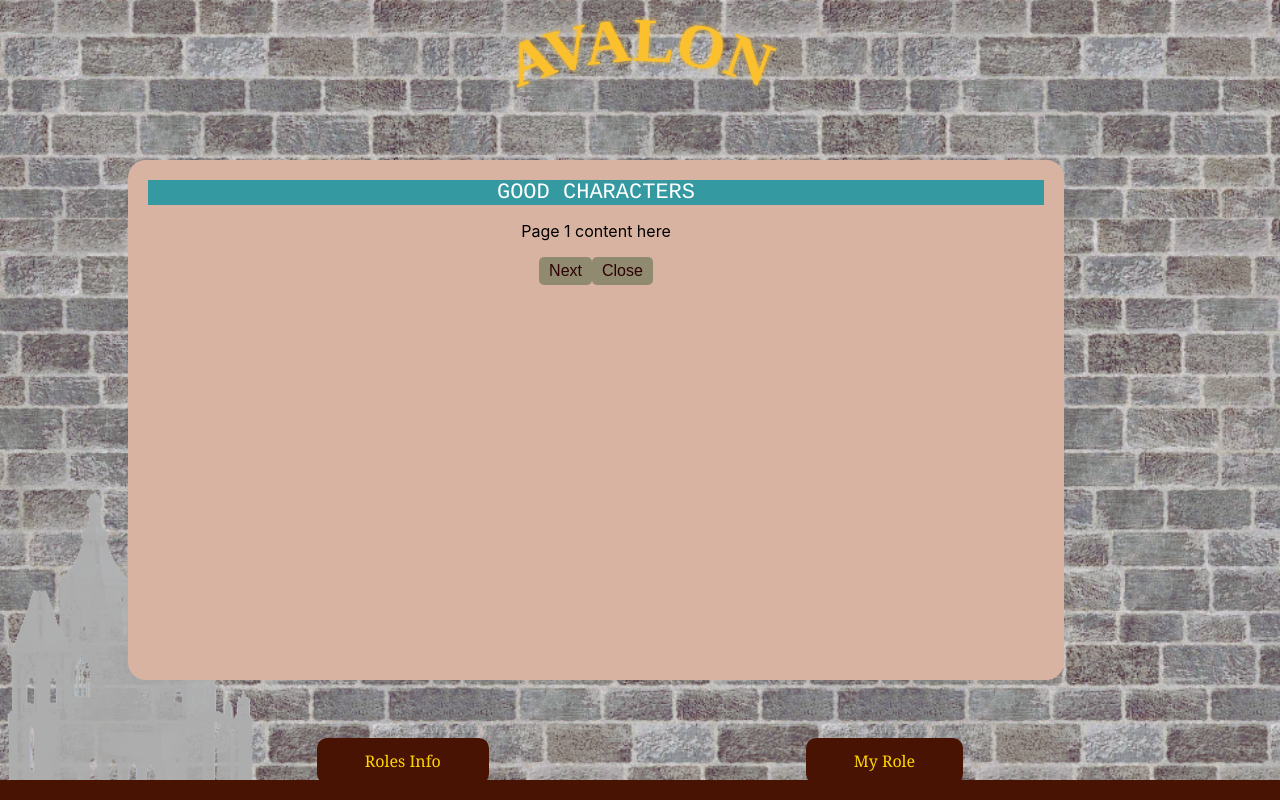
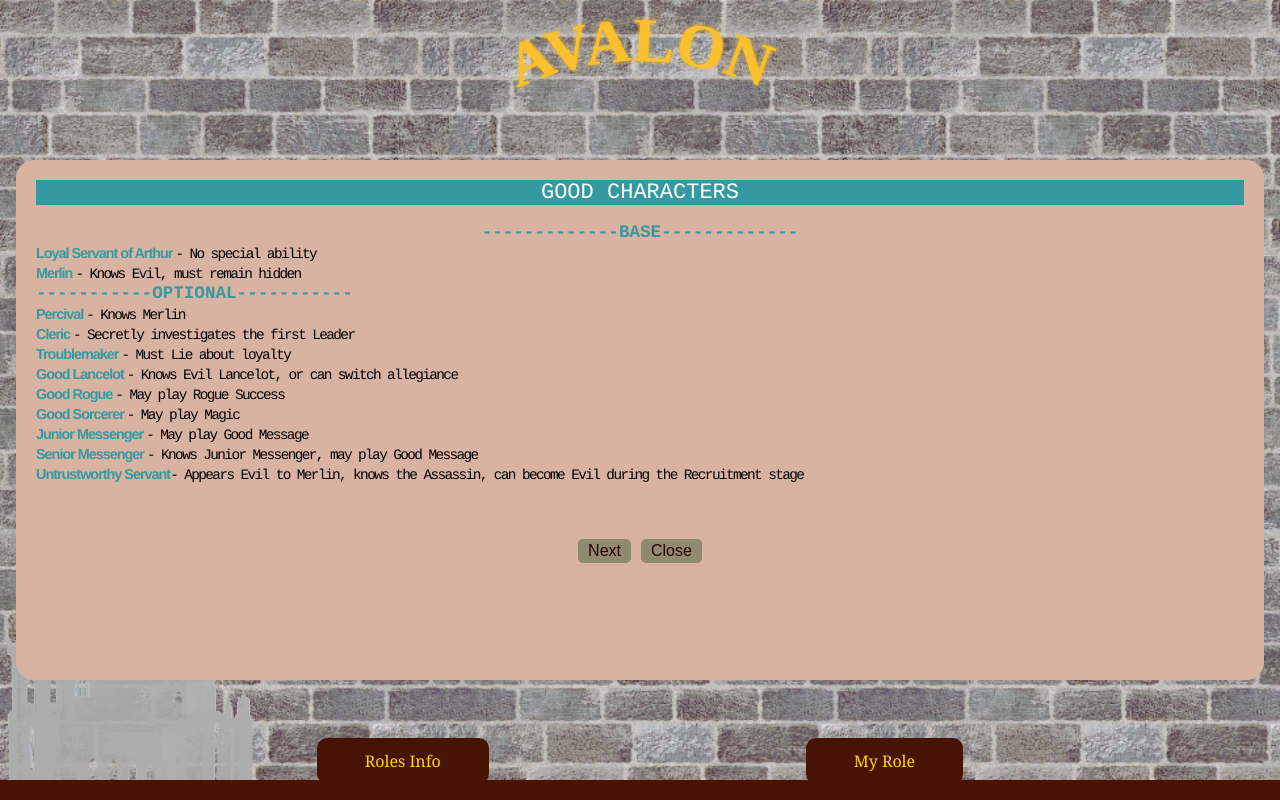
Before and after one commit to noahallen/Avalon, a React (Create React App) app: page /game in a window 1280 px wide. Both pictures are taken after a click on the button "Roles Info". Built offline with nearby package versions, Linux system fonts and the light colour scheme; no server answers.

Commit message:
role guide

```diff
--- a/src/pages/MainGamePage.jsx
+++ b/src/pages/MainGamePage.jsx
@@ -38,6 +38,30 @@ const MainGamePage = () => {
 		setCurrentPage(1); // Go back to page 1
 	};
 
+	const goodStyle = {
+		fontFamily: "Helvetica",
+		fontWeight: "bold",
+		color: "#3599a1",
+		fontSize: "0.9rem",
+		textAlign: "left",
+		letterSpacing: "-1px",
+	};
+
+	const infoStyle = {
+		fontFamily: "Courier",
+		fontSize: "0.9rem",
+		letterSpacing: "-1.6px",
+	};
+
+	const badStyle = {
+		fontFamily: "Helvetica",
+		fontWeight: "bold",
+		color: "#cf4f48",
+		fontSize: "0.9rem",
+		textAlign: "left",
+		letterSpacing: "-1px",
+	};
+
 	return (
 		<div>
 			{/* ...other content... */}
@@ -69,10 +93,123 @@ const MainGamePage = () => {
 									GOOD CHARACTERS
 								</span>
 							</div>
-							{/* Page 1 content */}
-							<p>Page 1 content here</p>
-							<button onClick={nextPage}>Next</button>
-							<button onClick={handleClose}>Close</button>
+							<p>
+								<span
+									style={{
+										fontFamily: "Courier",
+										fontWeight: "bold",
+										color: "#3599a1",
+										alignContent: "center",
+										fontSize: "1.1rem",
+									}}
+								>
+									-------------BASE-------------
+								</span>
+								<br />
+
+								<div className="popuptext">
+									<span style={goodStyle}>
+										Loyal Servant of Arthur&nbsp;
+									</span>
+									<span style={infoStyle}>
+										- No special ability
+									</span>
+
+									<br />
+									<span style={goodStyle}>Merlin&nbsp;</span>
+									<span style={infoStyle}>
+										- Knows Evil, must remain hidden
+									</span>
+									<br />
+									<span
+										style={{
+											fontFamily: "Courier",
+											fontWeight: "bold",
+											color: "#3599a1",
+											alignContent: "center",
+											fontSize: "1.1rem",
+										}}
+									>
+										-----------OPTIONAL-----------
+									</span>
+								</div>
+								<div className="popuptext">
+									<span style={goodStyle}>
+										Percival&nbsp;
+									</span>
+									<span style={infoStyle}>
+										- Knows Merlin
+									</span>
+									<br />
+									<span style={goodStyle}>Cleric&nbsp;</span>
+									<span style={infoStyle}>
+										- Secretly investigates the first Leader
+									</span>
+									<br />
+									<span style={goodStyle}>
+										Troublemaker&nbsp;
+									</span>
+									<span style={infoStyle}>
+										- Must Lie about loyalty
+									</span>
+									<br />
+									<span style={goodStyle}>
+										Good Lancelot&nbsp;
+									</span>
+									<span style={infoStyle}>
+										- Knows Evil Lancelot, or can switch
+										allegiance
+									</span>
+									<br />
+									<span style={goodStyle}>
+										Good Rogue&nbsp;
+									</span>
+									<span style={infoStyle}>
+										- May play Rogue Success
+									</span>
+									<br />
+									<span style={goodStyle}>
+										Good Sorcerer&nbsp;
+									</span>
+									<span style={infoStyle}>
+										- May play Magic
+									</span>
+									<br />
+									<span style={goodStyle}>
+										Junior Messenger&nbsp;
+									</span>
+									<span style={infoStyle}>
+										- May play Good Message
+									</span>
+
+									<br />
+									<span style={goodStyle}>
+										Senior Messenger&nbsp;
+									</span>
+									<span style={infoStyle}>
+										- Knows Junior Messenger, may play Good
+										Message
+									</span>
+									<br />
+									<span style={goodStyle}>
+										Untrustworthy Servant
+									</span>
+									<span style={infoStyle}>
+										- Appears Evil to Merlin, knows the
+										Assassin, can become Evil during the
+										Recruitment stage
+									</span>
+								</div>
+							</p>
+							<div className="popup-footer">
+								<button
+									onClick={nextPage}
+									style={{ marginRight: "10px" }}
+								>
+									Next
+								</button>
+								<button onClick={handleClose}>Close</button>
+							</div>{" "}
 						</>
 					) : (
 						<>
@@ -92,9 +229,127 @@ const MainGamePage = () => {
 									EVIL CHARACTERS
 								</span>
 							</div>
-							{/* Page 2 content */}
-							<p>Page 2 content here</p>
-							<button onClick={prevPage}>Previous</button>
+
+							<p>
+								<span
+									style={{
+										fontFamily: "Courier",
+										fontWeight: "bold",
+										color: "#cf4f48",
+										alignContent: "center",
+										fontSize: "1.1rem",
+									}}
+								>
+									-------------BASE-------------
+								</span>
+								<br />
+
+								<div className="popuptext">
+									<span style={badStyle}>
+										Minion of Mordred&nbsp;
+									</span>
+									<span style={infoStyle}>
+										- No special ability
+									</span>
+
+									<br />
+									<span style={badStyle}>Assassin&nbsp;</span>
+									<span style={infoStyle}>
+										- May activate Assassination stage if
+										three Quests succeed
+									</span>
+									<br />
+									<span
+										style={{
+											fontFamily: "Courier",
+											fontWeight: "bold",
+											color: "#cf4f48",
+											alignContent: "center",
+											fontSize: "1.1rem",
+										}}
+									>
+										-----------OPTIONAL-----------
+									</span>
+								</div>
+								<div className="popuptext">
+									<span style={badStyle}>Mordred&nbsp;</span>
+									<span style={infoStyle}>
+										- Unknown to Merlin
+									</span>
+									<br />
+									<span style={badStyle}>Oberon&nbsp;</span>
+									<span style={infoStyle}>
+										- Unknown to Evil, does not know Evil
+									</span>
+									<br />
+									<span style={badStyle}>Morgana&nbsp;</span>
+									<span style={infoStyle}>
+										- Appears as Merlin
+									</span>
+									<br />
+									<span style={badStyle}>Lunatic&nbsp;</span>
+									<span style={infoStyle}>
+										- Must Fail every Quest
+									</span>
+									<br />
+									<span style={badStyle}>Brute&nbsp;</span>
+									<span style={infoStyle}>
+										- May Fail only the first three Quests
+									</span>
+									<br />
+									<span style={badStyle}>Revealer&nbsp;</span>
+									<span style={infoStyle}>
+										- Reveals loyalty after second failed
+										Quest
+									</span>
+									<br />
+									<span style={badStyle}>
+										Trickster&nbsp;
+									</span>
+									<span style={infoStyle}>
+										- May lie about loyalty
+									</span>
+
+									<br />
+									<span style={badStyle}>
+										Evil Lancelot&nbsp;
+									</span>
+									<span style={infoStyle}>
+										- Knows Good Lancelot, or can switch
+										allegiance
+									</span>
+									<br />
+									<span style={badStyle}>
+										Evil Rogue&nbsp;
+									</span>
+									<span style={infoStyle}>
+										- May play Rogue Fail, unknown to Evil,
+										does not know Evil
+									</span>
+									<br />
+									<span style={badStyle}>
+										Evil Sorcerer&nbsp;
+									</span>
+									<span style={infoStyle}>
+										- May play Magic, may not play Fail
+									</span>
+									<br />
+									<span style={badStyle}>
+										Evil Messenger&nbsp;
+									</span>
+									<span style={infoStyle}>
+										- May play Evil message
+									</span>
+									<br />
+								</div>
+							</p>
+
+							<button
+								onClick={prevPage}
+								style={{ marginRight: "10px" }}
+							>
+								Previous
+							</button>
 							<button onClick={handleClose}>Close</button>
 						</>
 					)}
--- a/src/style/popup.css
+++ b/src/style/popup.css
@@ -41,11 +41,13 @@
 }
 
 .popup {
-	position: fixed;
-	width: 70%;
+	position: absolute;
+	width: auto;
 	height: 30em;
-	top: 20%; /* Center the popup */
-	left: 10%;
+	top: 10rem; /* Center the popup */
+	left: 1rem;
+	right: 1rem;
+
 	background: rgb(216, 179, 162);
 	z-index: 10;
 	padding: 20px;
@@ -53,10 +55,11 @@
 	border-bottom-right-radius: 18px; /* Rounded bottom right edge */
 	border-top-left-radius: 18px;
 	border-top-right-radius: 18px;
+	justify-content: space-between;
 }
 
 .popup button {
-	padding: 5px 10px;
+	padding: 3px 10px;
 	background: #8f8a70; /* A button fit for royalty, in gold */
 	color: #2e0000; /* Dark red text, for contrast and regal elegance */
 	border: none;
@@ -64,3 +67,18 @@
 	font-size: 16px;
 	cursor: pointer; /* The hand of the king, beckoning for action */
 }
+
+.popuptext {
+	text-align: left;
+	margin-right: -0.5rem;
+}
+
+.popup-footer {
+	position: relative;
+	bottom: 5;
+	left: 0;
+	right: 0;
+	padding: 2px;
+	text-align: center; /* Center the buttons if desired */
+	padding-top: 2.5em;
+}
```
